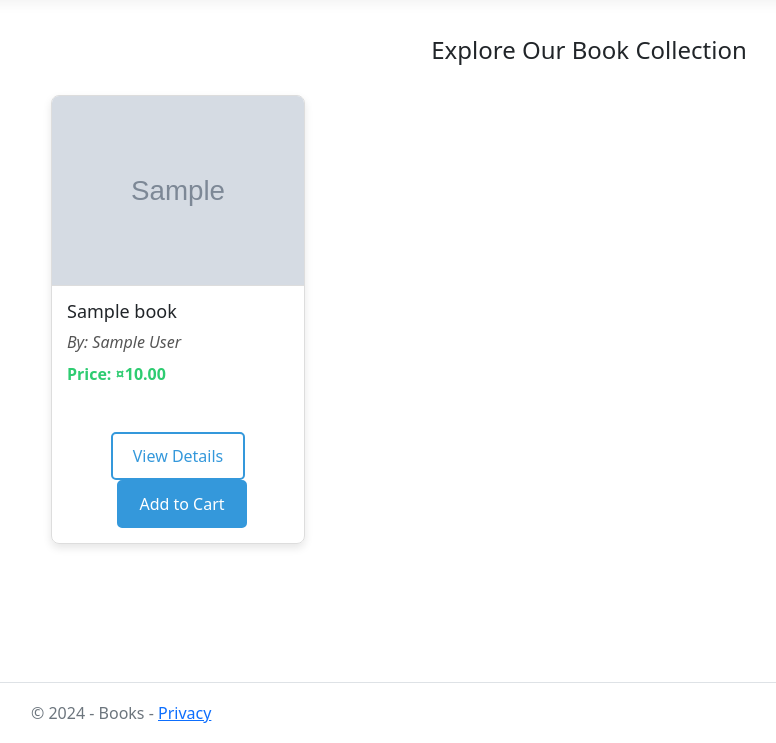
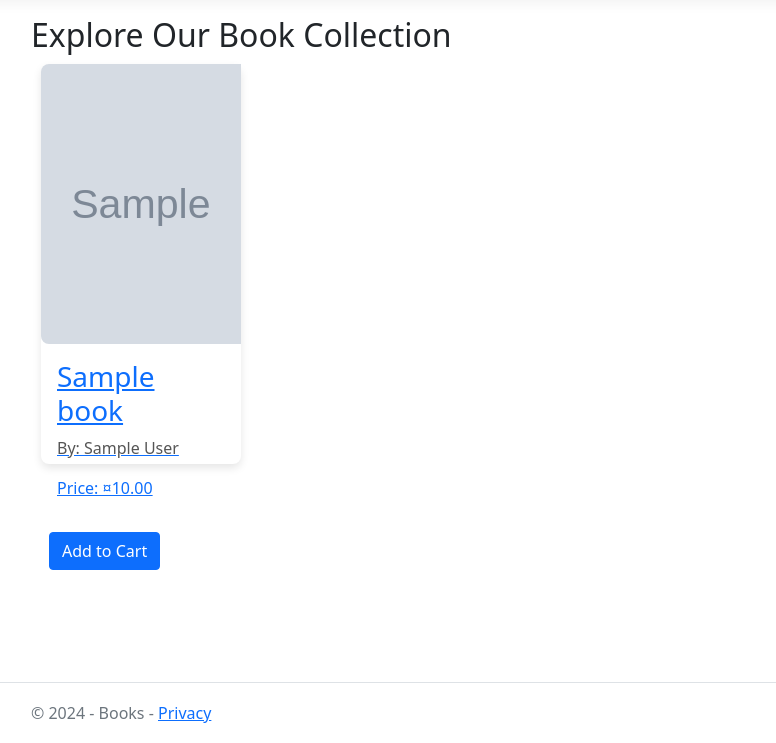
Before and after one commit to ArianaRexhepi/BookShop, an ASP.NET Core app: page /Store in a window 1280 px wide. Shown: the part 57-800 px from the top of the page, without its empty margins (51-827 px from the left). Run offline with ASP.NET Core 8, Linux system fonts and the light colour scheme; tables that the repository leaves empty hold one stand-in row (values such as "Sample post"); grey boxes marked "Sample" are stand-in pictures; style sheets or scripts are compiled from the project's sources; the project's own start-up code is not run, and a stand-in starts its controllers and pages.

Commit message:
redesgin

```diff
--- a/Views/Store/Index.cshtml
+++ b/Views/Store/Index.cshtml
@@ -5,118 +5,77 @@
 }
 
 <style>
-    .book-container {
-        max-width: 1200px;
-        margin: 0 auto;
-        padding: 20px;
+.h2{
+  text-align: center;
+  font-family: "Segoe UI", Tahoma, Geneva, Verdana, sans-serif;
+  margin: auto;
 }
 
-    .book-heading {
-        text-align: center;
-        font-size: 24px;
-        margin-bottom: 30px;
-    }
-
-    .book-grid {
-        display: grid;
-        grid-template-columns: repeat(auto-fill, minmax(250px, 1fr));
-        gap: 20px;
+.book-container {
+  display: flex;
+  flex-wrap: wrap;
+  justify-content: center;
+  margin: 50px auto;
 }
 
 .book-card {
-        border: 1px solid #ddd;
+  width: 200px;
+  height: 400px; /* Increase the height of the container */
+  background-color: #ffffff;
   border-radius: 8px;
-        overflow: hidden;
-        box-shadow: 0 4px 8px rgba(0, 0, 0, 0.1);
+  box-shadow: 0px 4px 8px rgba(0, 0, 0, 0.1);
+  margin: 10px;
+  cursor: pointer;
+  transition: transform 0.2s;
 }
 
-    .book-image {
-        width: 100%;
-        height: auto;
-        border-bottom: 1px solid #ddd;
+.book-card:hover {
+  transform: scale(1.02);
 }
 
-    .book-details {
-        padding: 15px;
+.book-card-image {
+  width: 100%;
+  height: 70%; /* Adjust the height of the image */
+  object-fit: cover;
+  border-top-left-radius: 8px;
+  border-bottom-left-radius: 8px;
 }
 
-    .book-title {
-        font-size: 18px;
-        margin-bottom: 8px;
+.book-card-details {
+  padding: 16px;
 }
 
-    .book-author {
-        font-style: italic;
-        color: #555;
-        margin-bottom: 8px;
+.book-card-title {
+  font-size: 20px;
+  margin: 0;
 }
 
-    .book-price {
-        font-weight: bold;
-        color: #2ecc71;
-    }
-
-    .book-actions {
-        padding: 15px;
-        text-align: center;
-    }
-
-    .btn {
-        display: inline-block;
-        padding: 10px 20px;
-        text-align: center;
-        text-decoration: none;
-        font-size: 16px;
-        border-radius: 5px;
-        cursor: pointer;
-    }
-
-    .btn-outline-primary {
-        color: #3498db;
-        border: 2px solid #3498db;
-        background-color: transparent;
-    }
-
-    .btn-outline-primary:hover {
-        background-color: #3498db;
-        color: #fff;
-    }
-
-    .btn-primary {
-        color: #fff;
-        background-color: #3498db;
-        border: 2px solid #3498db;
-    }
-
-    .btn-primary:hover {
-        background-color: #2980b9;
-        border: 2px solid #2980b9;
+.book-card-author {
+  margin-top: 8px;
+  color: #555555;
 }
 </style>
 
 <link rel="stylesheet" href="~/css/styles.css">
 
-<div class="book-container">
 <h2 class="book-heading">Explore Our Book Collection</h2>
-
+<div className="book-container">
     <div class="book-grid">
         @foreach (var book in Model)
         {
             <div class="book-card">
-                <img src="@book.Image" class="book-image" alt="Book Image">
-                <div class="book-details">
+                <a asp-controller="Store" asp-action="Details" asp-route-id="@book.Id">
+                <img src="@book.Image" class="book-card-image" alt="Book Image">
+                <div class="book-card-details">
                     <h3 class="book-title">@book.Title</h3>
-                    <p class="book-author">By: @book.Author</p>
-                    <p class="book-price">Price: @book.Price.ToString("C")</p>
+                    <p class="book-card-author">By: @book.Author</p>
+                    <p class="book-card-price">Price: @book.Price.ToString("C")</p>
                 </div>
                 <div class="book-actions">
-                    <a asp-controller="Store" asp-action="Details" asp-route-id="@book.Id" class="btn btn-outline-primary">
-                        View Details
-                    </a>
                     <a asp-controller="Cart" asp-action="AddToCart" asp-route-id="@book.Id" class="btn btn-primary ms-2">
                         Add to Cart
                     </a>
-                </div>
+                    </a>
                 </div>
         }
     </div>
```
Also changed, not shown: 6 other files. Lines whose indentation alone changed are shown as unchanged.
